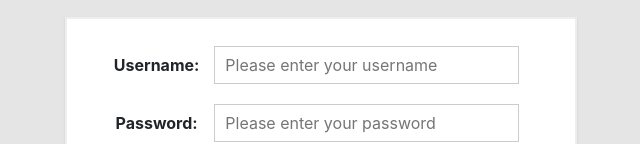
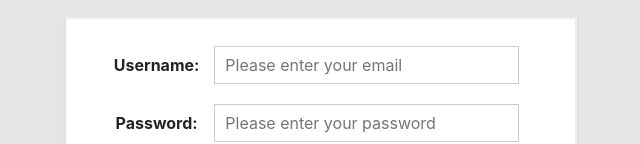
Before and after one commit to Autumn-Team/CommunityHub-web-react-verson, a React (Create React App) app: page / in a window 1280 px wide. Shown: the part 211-355 px from the top of the page, without its empty margins (319-959 px from the left). Built offline with nearby package versions, Linux system fonts and the light colour scheme.

Commit message:
update method to use form

```diff
--- a/src/components/UI/Input/Input.js
+++ b/src/components/UI/Input/Input.js
@@ -19,6 +19,26 @@ const Input = (props) => {
                 {...props.elementConfig}
                 value={props.value}
                 onChange={props.changed} />
+            break;
+        case ('select'):
+            inputElement = <select
+                className={inputClasses.join(' ')}
+                value={props.value}
+                onChange={props.changed}>
+                    {props.elementConfig.options.map(option => (
+                        <option
+                            key={option.value}
+                            value={option.value}>
+                                {option.displayValue}
+                        </option>
+                    ))}
+            </select>;
+            break;
+        case ('textarea'):
+            inputElement= <textarea
+                className={inputClasses.join(' ')}
+                {...props.elementConfig}
+                value={props.value} onChange={props.changed} />
             break;
         //More type...
         default:
--- a/src/containers/LoginPage/Login.js
+++ b/src/containers/LoginPage/Login.js
@@ -5,19 +5,21 @@ import Logo from '../../components/Logo/Logo';
 import Input from '../../components/UI/Input/Input';
 import Button from '../../components/UI/Button/Button';
 import SocialImage from '../../components/SocialImage/SocialImage';
+import { updateObject, checkValidity } from '../../sharedFunctions/utility';
 
 const Login = props => {
-    const [formStructure, setFormStructure] = useState({
+    const [loginForm, setLoginForm] = useState({
         Username: {
             label: 'Username: ',
             elementType: 'input',
             elementConfig: {
                 type: 'email',
-                placeholder: 'Please enter your username',
+                placeholder: 'Please enter your email',
             },
             value: '',
             validation: {
                 required: true,
+                isEmail: true,
             },
             valid: false,
             touched: false,
@@ -39,32 +41,24 @@ const Login = props => {
     });
     const [formIsValid, setFormIsValid] = useState(false);
 
-    const checkValidity = (value, rules) => {
-        let isValid = true;
-
-        if (rules.required){
-            isValid = value.trim() !== '' && isValid;
-        }
-        //More rules here
-
-        return isValid;
-    }
 
     const inputChangedHandler = (event, inputIdenfifier) => {
-        const updatedForm = {...formStructure};
-        const updatedFormElement = {...updatedForm[inputIdenfifier]};
-        updatedFormElement.value = event.target.value;
-        updatedFormElement.valid = checkValidity(updatedFormElement.value, updatedFormElement.validation);
-        updatedFormElement.touched = true;
-        updatedForm[inputIdenfifier] = updatedFormElement;
+        const updatedFormElement = updateObject(loginForm[inputIdenfifier], {
+            value: event.target.value,
+            valid: checkValidity(event.target.value, loginForm[inputIdenfifier].validation),
+            touched: true,
+        })
+        const updatedLoginForm = updateObject(loginForm, {
+            [inputIdenfifier] : updatedFormElement,
+        })
 
         // Check validity of all element
         let checkFormIsValid = true;
-        for(let Identifier in updatedForm) {
-            checkFormIsValid = updatedForm[Identifier].valid && checkFormIsValid;
+        for(let Identifier in updatedLoginForm) {
+            checkFormIsValid = updatedLoginForm[Identifier].valid && checkFormIsValid;
         }
         // update state
-        setFormStructure(updatedForm);
+        setLoginForm(updatedLoginForm);
         setFormIsValid(checkFormIsValid);
     }
 
@@ -76,10 +70,10 @@ const Login = props => {
 
     //get form info in state
     const formElementArray = [];
-    for (let element in formStructure){
+    for (let element in loginForm){
         formElementArray.push({
             id: element,
-            config: formStructure[element]
+            config: loginForm[element]
         });
     }
 
--- /dev/null
+++ b/src/sharedFunctions/utility.js
@@ -0,0 +1,33 @@
+export const updateObject = (oldObject, updatedProperties) => {
+    return {
+        ...oldObject,
+        ...updatedProperties,
+    }
+}
+
+export const checkValidity = (value, rules) => {
+    let isValid = true;
+
+    if (rules.required){
+        isValid = value.trim() !== '' && isValid;
+    }
+    if (rules.minLength) {
+        isValid = value.length >= rules.minLength && isValid;
+    }
+    if (rules.maxLength) {
+        isValid = value.length <= rules.maxLength && isValid;
+    }
+
+    if (rules.isEmail) {
+        const pattern = /[a-z0-9!#$%&'*+/=?^_`{|}~-]+(?:\.[a-z0-9!#$%&'*+/=?^_`{|}~-]+)*@(?:[a-z0-9](?:[a-z0-9-]*[a-z0-9])?\.)+[a-z0-9](?:[a-z0-9-]*[a-z0-9])?/;
+        isValid = pattern.test(value) && isValid
+    }
+
+    if (rules.isNumeric) {
+        const pattern = /^\d+$/;
+        isValid = pattern.test(value) && isValid
+    }
+    //More rules here
+
+    return isValid;
+}
```
